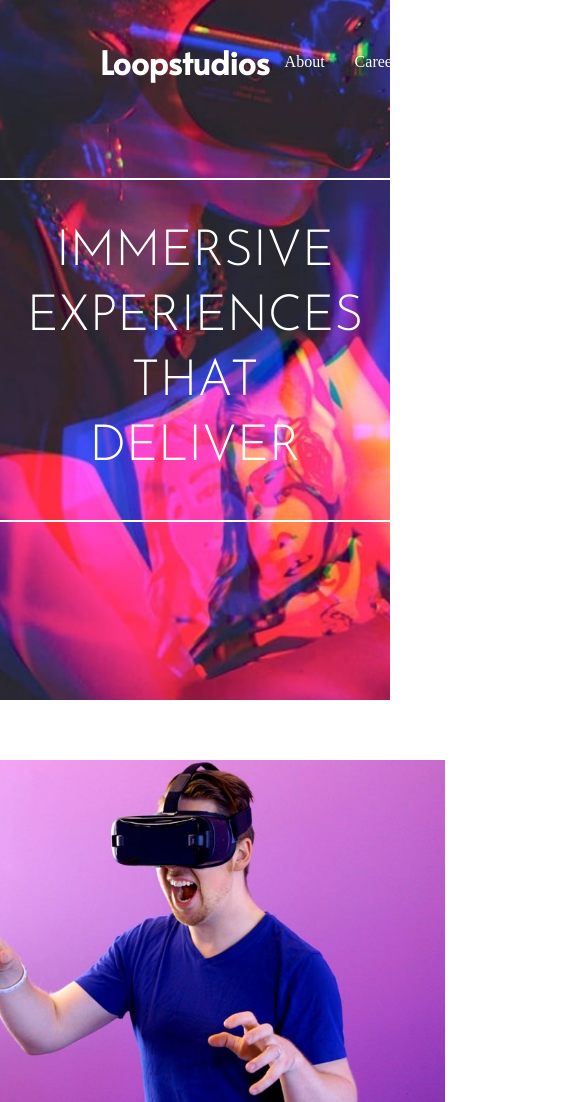
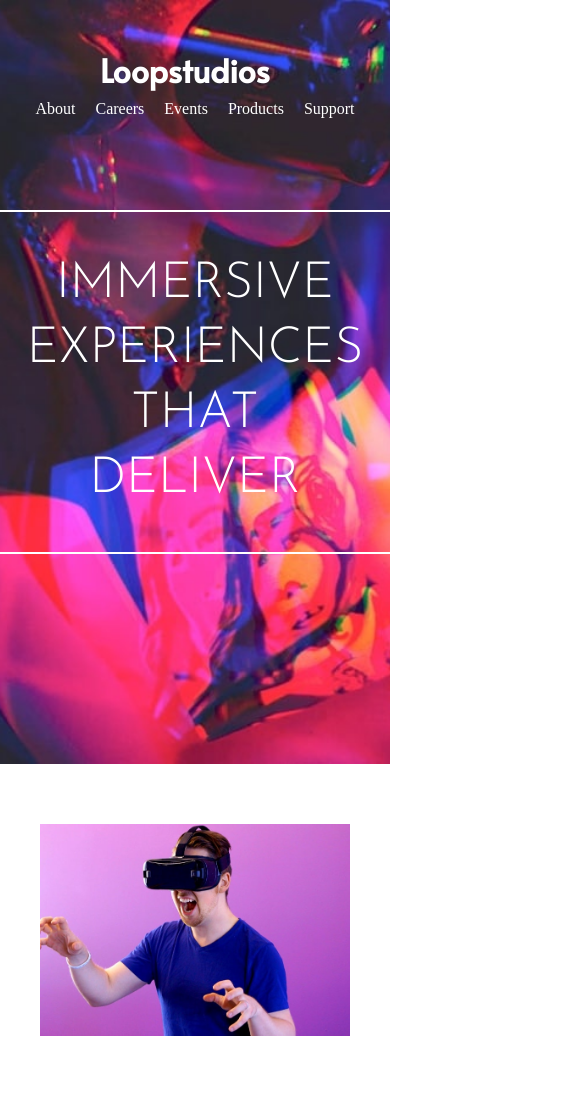
Before and after one commit to IsraelPina32/Front-end-Mentor, a plain HTML site: page index.html in a window 390 px wide. Shown: the top 1102 px of the page, 585 px wide, since content can reach past the window. Drawn offline with Linux system fonts and the light colour scheme.

Commit message:
style : chaging the css responsive and style , chaging to adapt of windows 375px and 320px

```diff
--- a/src/css/responsive.css
+++ b/src/css/responsive.css
@@ -1,6 +1,6 @@
 @media (max-width: 1440px) {
     .imagem-interactive {
-        width: 500px;
+        width: 100%;
     }
     .content-titile {
         height: 250px;
@@ -44,6 +44,18 @@
   }
 
   @media (max-width: 425px) {
+    .header {
+      flex-direction: column;
+    }
+
+    .header .soon {
+      padding: 8px 0;
+    }
+
+    .header .menu li a {
+      padding: 15px 10px;
+    }
+
     .projects {
       grid: "projects-title"
             "projects-containers"
@@ -72,7 +84,7 @@
   @media (max-width: 375px) {
     .projects-text {
       top: 60%;
-      width: 300px;
+      width: 100%;
       padding: 10px;
     }
   }
--- a/src/css/style.css
+++ b/src/css/style.css
@@ -38,9 +38,8 @@ body {
   background-attachment: fixed;
   background-size: cover;
   background-position: center;
-  min-height: 700px;
+  min-height: calc(100vh - 80px);
   text-align: center;
-  width: 100%;
   display: flex;
   position: relative;
   align-items: center;
```
